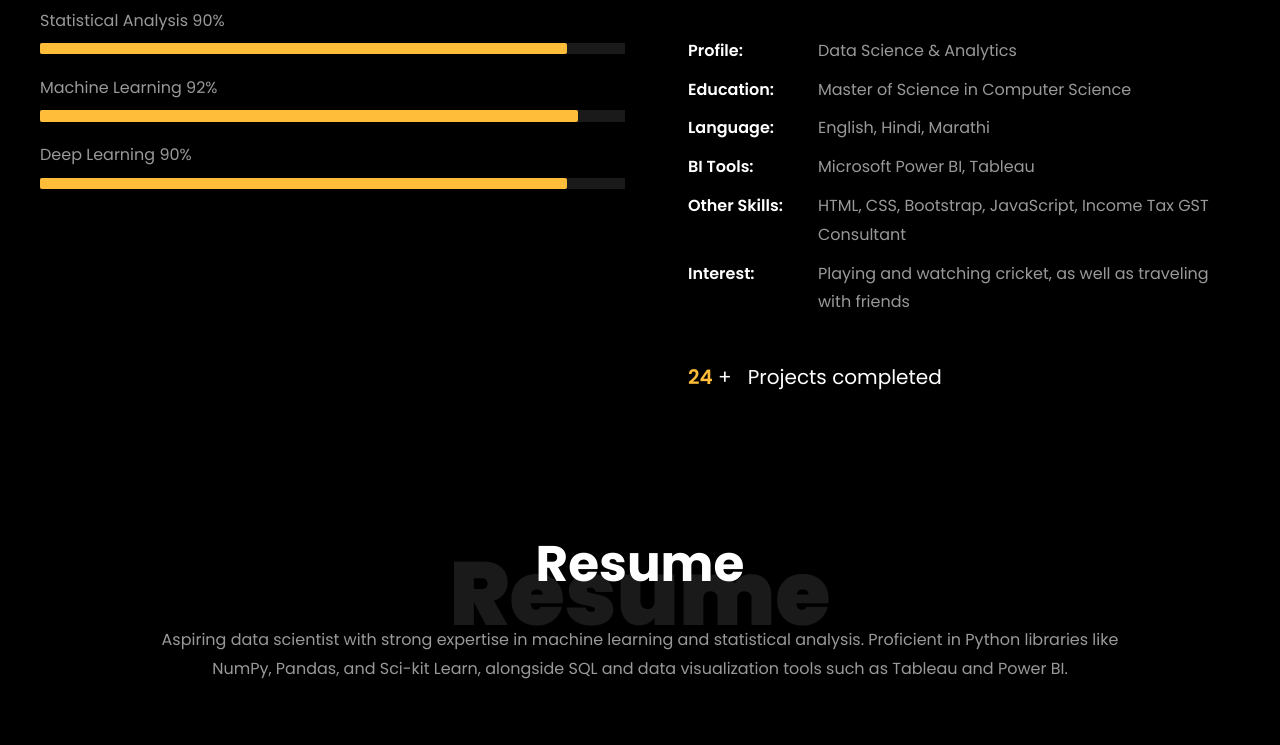
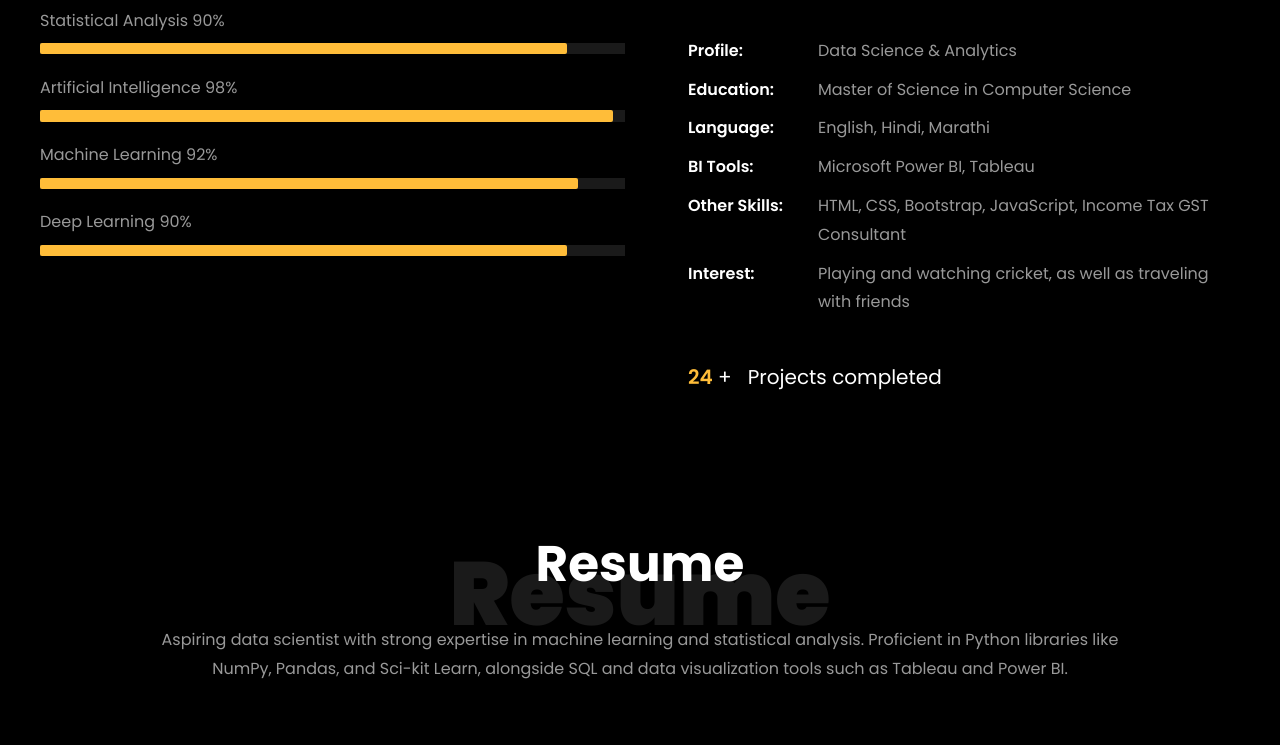
Before and after one commit to adityapathak0007/Aditya_Pathak_Portfolio, a plain HTML site: page index.html in a window 1280 px wide. Shown: the part 1229-1974 px from the top of the page. Drawn offline with Linux system fonts and the light colour scheme; files whose address does not match are found by name.

Commit message:
Update index.html

```diff
--- a/index.html
+++ b/index.html
@@ -438,6 +438,12 @@
                                         aria-valuemax="100"></div>
                                 </div>
 
+								<span>Artificial Intelligence</span> <span class="pull-right">98%</span>
+                                <div class="progress">
+                                    <div class="progress-bar" role="progressbar" style="width: 98%" aria-valuenow="98" aria-valuemin="0"
+                                        aria-valuemax="100"></div>
+                                </div>
+
                                 <span>Machine Learning</span> <span class="pull-right">92%</span>
                                 <div class="progress">
                                     <div class="progress-bar" role="progressbar" style="width: 92%" aria-valuenow="92" aria-valuemin="0"
@@ -522,6 +528,7 @@
 								<li>Optimized data pipelines and automated reporting processes for efficiency.</li>
 								<li>Collaborated with cross-functional teams to implement data-driven solutions.</li>
 								<li>Cleaned and transformed data to ensure accuracy and consistency for analysis.</li>
+								<li>Identified trends and provided actionable business insights to support strategic decisions.</li>
 							</ul>
 						</p>
 					</div>
```
